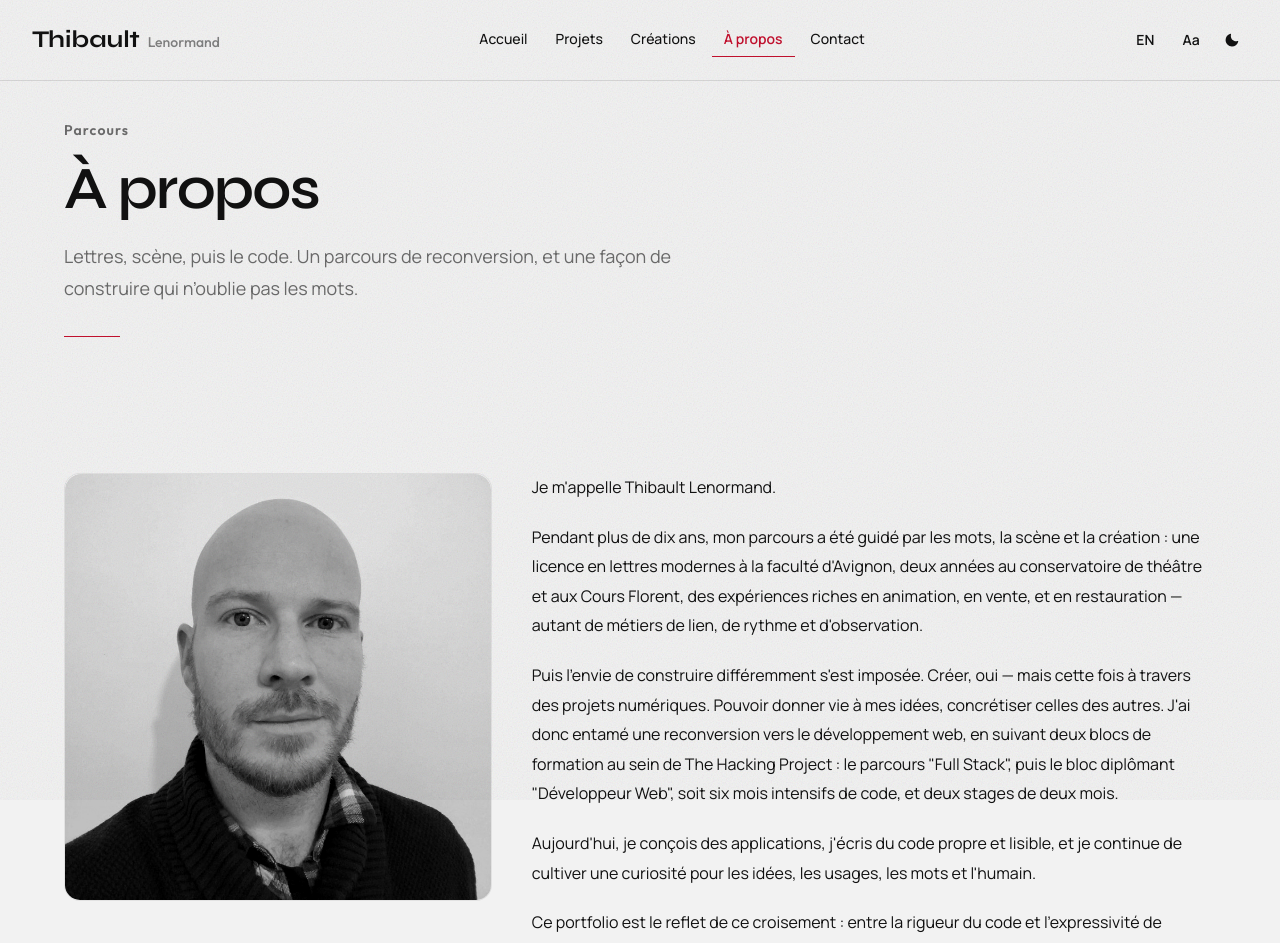
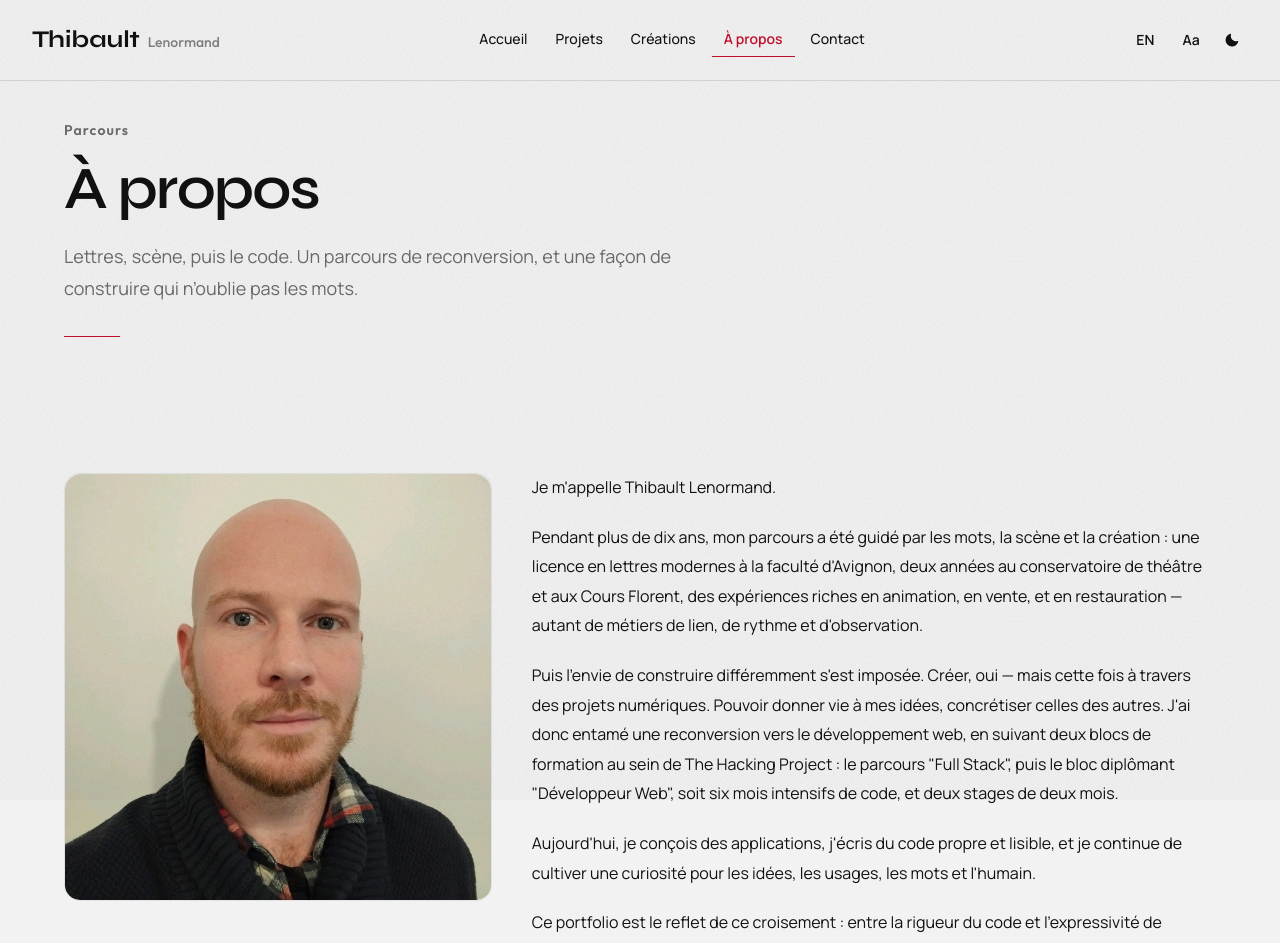
Before and after one commit to ThibaultL24/Portfolio, a React (Vite) app: page /about in a window 1280 px wide. Shown: the top 943 px of the page. Built offline with nearby package versions, Linux system fonts and the light colour scheme; a web font is replaced by a local one.

Commit message:
Remove the grayscale filter from portraits Keep color photos; leave the grain and focus-field hover in place.
Co-authored-by: Thibault Lenormand <ThibaultL24@users.noreply.github.com>

```diff
--- a/src/features/about/components/ProfileSection.jsx
+++ b/src/features/about/components/ProfileSection.jsx
@@ -19,7 +19,7 @@ const ProfileSection = () => {
     <Grid templateColumns={{ base: "1fr", md: "1fr 1.6fr" }} gap={10} py={4}>
       <GridItem>
         <Card hoverEffect={false}>
-          <CardImage className="pedro-photo" src={profileImg} alt="Thibault Lenormand" w="full" />
+          <CardImage src={profileImg} alt="Thibault Lenormand" w="full" />
         </Card>
       </GridItem>
       <GridItem>
--- a/src/features/home/components/HeroSection.jsx
+++ b/src/features/home/components/HeroSection.jsx
@@ -109,7 +109,6 @@ const HeroSection = () => {
             bg="brand.paper"
           >
             <Box
-              className="pedro-photo"
               w="100%"
               h="100%"
               backgroundImage={`url(${profileImg})`}
--- a/src/index.css
+++ b/src/index.css
@@ -113,16 +113,6 @@ a {
   opacity: 0.2;
 }
 
-.pedro-photo {
-  filter: grayscale(1) contrast(1.12);
-  mix-blend-mode: multiply;
-}
-
-.chakra-ui-dark .pedro-photo {
-  mix-blend-mode: normal;
-  filter: grayscale(1) contrast(1.08) brightness(0.88);
-}
-
 .focus-field > * {
   transition: filter 0.35s ease, opacity 0.35s ease, transform 0.35s ease;
 }
@@ -156,9 +146,4 @@ a {
     filter: none;
     opacity: 1;
   }
-  .pedro-photo,
-  .chakra-ui-dark .pedro-photo {
-    filter: none;
-    mix-blend-mode: normal;
-  }
 }
```
